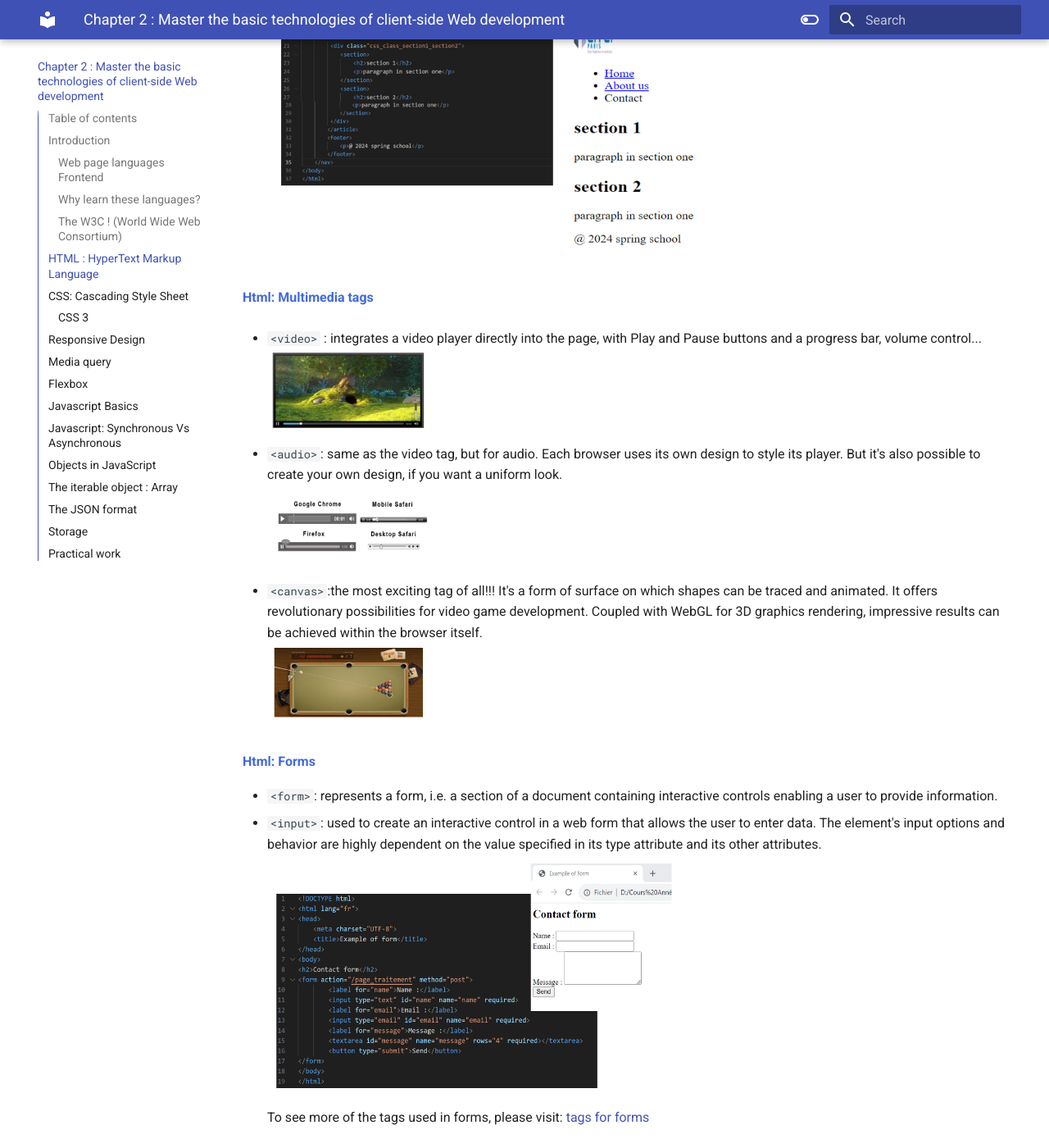
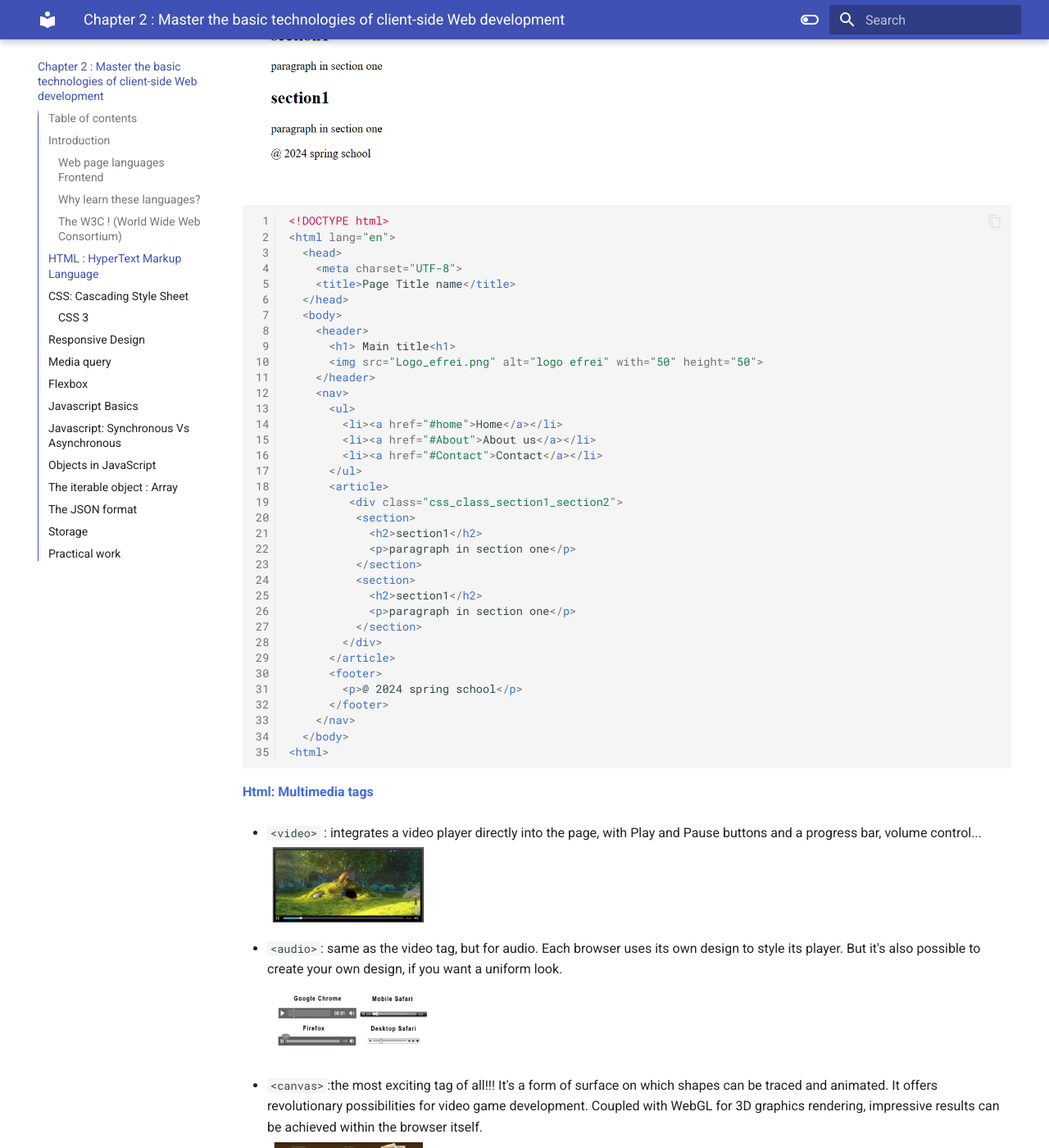
Before and after one commit to zouhour-guiras/Spring-School-Docs, an MkDocs documentation site: the page built from docs/Chapter 2.md, in a window 1280 px wide and 1400 px high, scrolled down 8091 px. Shown: the whole window at 82% size. Built offline with MkDocs 1.6.1 and Material for MkDocs 9.7.7, drawn with Linux system fonts in a browser that asks for light colours.

Commit message:
change image in chapter 2

````diff
--- a/docs/Chapter 2.md
+++ b/docs/Chapter 2.md
@@ -146,7 +146,46 @@ Links: <br>
 - `<section>`: represents a generic section of a document. Rq: a section generally begins with a title <br>
 - `<nav>`: represents a section of a page with links to other pages or fragments of that page. <br>
 - `<div>`:(or division) is the generic container for stream content. As a "pure" container, the element represents nothing in itself. Instead, it's used to group content together so that it can be easily styled using the class or id attributes, to mark a section of a document as being written in a different language (using the lang attribute), and so on. Rq: This tag will be interesting to study when you discover CSS.<br>
-![example_Article_nav_section](example_Article_nav_section.png){:style="width:600px;height:500px;"}
+![example_Article_nav_section](example_Article_nav_section.png){:style="width:200px;height:400px;"}
+
+```html linenums="1"
+<!DOCTYPE html>
+<html lang="en">
+  <head>
+    <meta charset="UTF-8">
+    <title>Page Title name</title>
+  </head>
+  <body>
+    <header>
+      <h1> Main title<h1>
+      <img src="Logo_efrei.png" alt="logo efrei" with="50" height="50">
+    </header>
+    <nav>
+      <ul>
+        <li><a href="#home">Home</a></li>
+        <li><a href="#About">About us</a></li>
+        <li><a href="#Contact">Contact</a></li>
+      </ul>
+      <article>
+         <div class="css_class_section1_section2">
+          <section>
+            <h2>section1</h2>
+            <p>paragraph in section one</p>
+          </section>
+          <section>
+            <h2>section1</h2>
+            <p>paragraph in section one</p>
+          </section>
+        </div>
+      </article>
+      <footer>
+        <p>@ 2024 spring school</p>
+      </footer>
+    </nav>
+  </body>
+<html>
+
+```
 
 **<div style="color: Royalblue;">Html: Multimedia tags </div>**
 
````
Also changed, not shown: docs/example_Article_nav_section.png.
